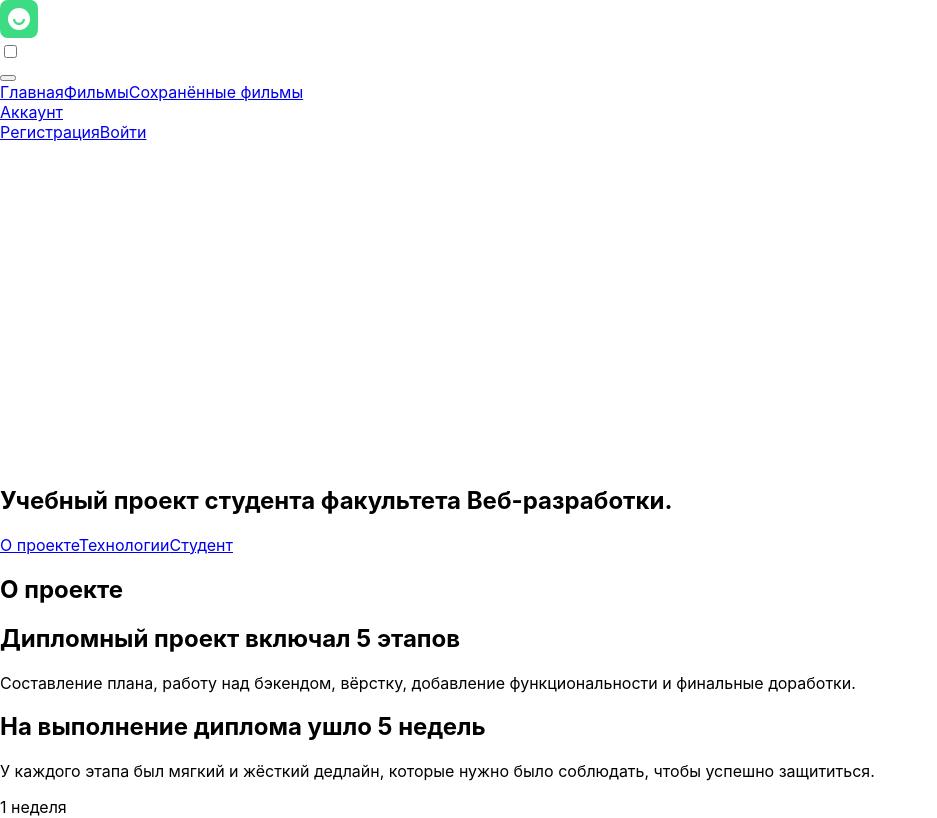
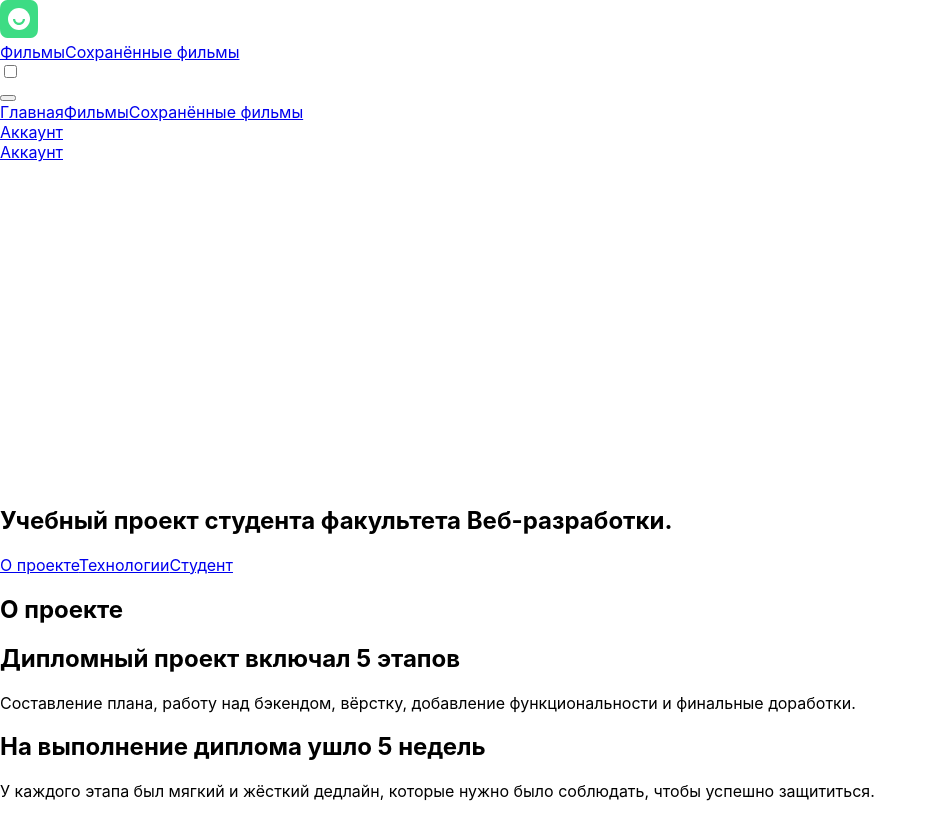
Before and after one commit to ThreeWorrrlds/movies-explorer-frontend, a React (Create React App) app in the folder movies/: page / in a window 1280 px wide. Shown: the top 818 px of the page, without its empty margins (0-937 px from the left). Built offline with nearby package versions, Linux system fonts and the light colour scheme; no server answers; sample sign-in values are in the browser's storage.

Commit message:
изменяет логику отображения, в шапке, пунктов меню для авторизованного пользователя

```diff
--- a/movies/src/components/Header/Header.js
+++ b/movies/src/components/Header/Header.js
@@ -12,12 +12,12 @@ function Header({
   );
 
   const changeVsibleSideButton = (
-    `side-panel ${(path === '/') ? 'side-panel_invisible' : ''}`
+    `side-panel ${(path === '/' && !loggedIn) ? 'side-panel_invisible' : ''}`
   );
 
-  const pathLogin = (
-    `${(loggedIn) ? '/movies' : '/signin'}`
-  );
+  /*  const pathLogin = (
+     `${(loggedIn) ? '/movies' : '/signin'}`
+   ); */
 
   function closeSidePanel() {
     document.getElementById('sidepanel').checked = false;
@@ -31,9 +31,9 @@ function Header({
         </a>
 
         <nav className="header__film-menu">
-          {(path === '/movies' || path === '/saved-movies' || path === '/profile') &&
+          {(loggedIn || path === '/movies' || path === '/saved-movies' || path === '/profile') &&
             <Link className="header__link header__link_film" to='/movies'>Фильмы</Link>}
-          {(path === '/movies' || path === '/saved-movies' || path === '/profile') &&
+          {(loggedIn || path === '/movies' || path === '/saved-movies' || path === '/profile') &&
             <Link className="header__link header__link_film" to='/saved-movies'>Сохранённые фильмы</Link>}
         </nav>
 
@@ -56,11 +56,11 @@ function Header({
         </label>
 
         <nav className="header__profile-menu">
-          {(path === '/') &&
+          {(path === '/' && !loggedIn) &&
             <Link className="header__link header__link_type_register" to='/signup'>Регистрация</Link>}
-          {(path === '/') &&
-            <Link className="header__link header__link_type_login" to={pathLogin}>Войти</Link>}
-          {(path === '/movies' || path === '/saved-movies' || path === '/profile') &&
+          {(path === '/' && !loggedIn) &&
+            <Link className="header__link header__link_type_login" to='/signin'>Войти</Link>}
+          {(loggedIn || path === '/movies' || path === '/saved-movies' || path === '/profile') &&
             <Link className="header__link header__link_type_profile" to='/profile'>Аккаунт</Link>}
         </nav>
       </div>
--- a/movies/src/utils/MainApi.js
+++ b/movies/src/utils/MainApi.js
@@ -1,6 +1,6 @@
 /* export const BASE_URL = 'http://localhost:3000'; */
-/* export const BASE_URL = 'http://localhost:3005'; */
-export const BASE_URL = 'https://api.harrymidas.nomoredomains.work';
+export const BASE_URL = 'http://localhost:3005';
+/* export const BASE_URL = 'https://api.harrymidas.nomoredomains.work'; */
 
 export const CURRENT_TOKEN = localStorage.getItem('jwt');
 
```
